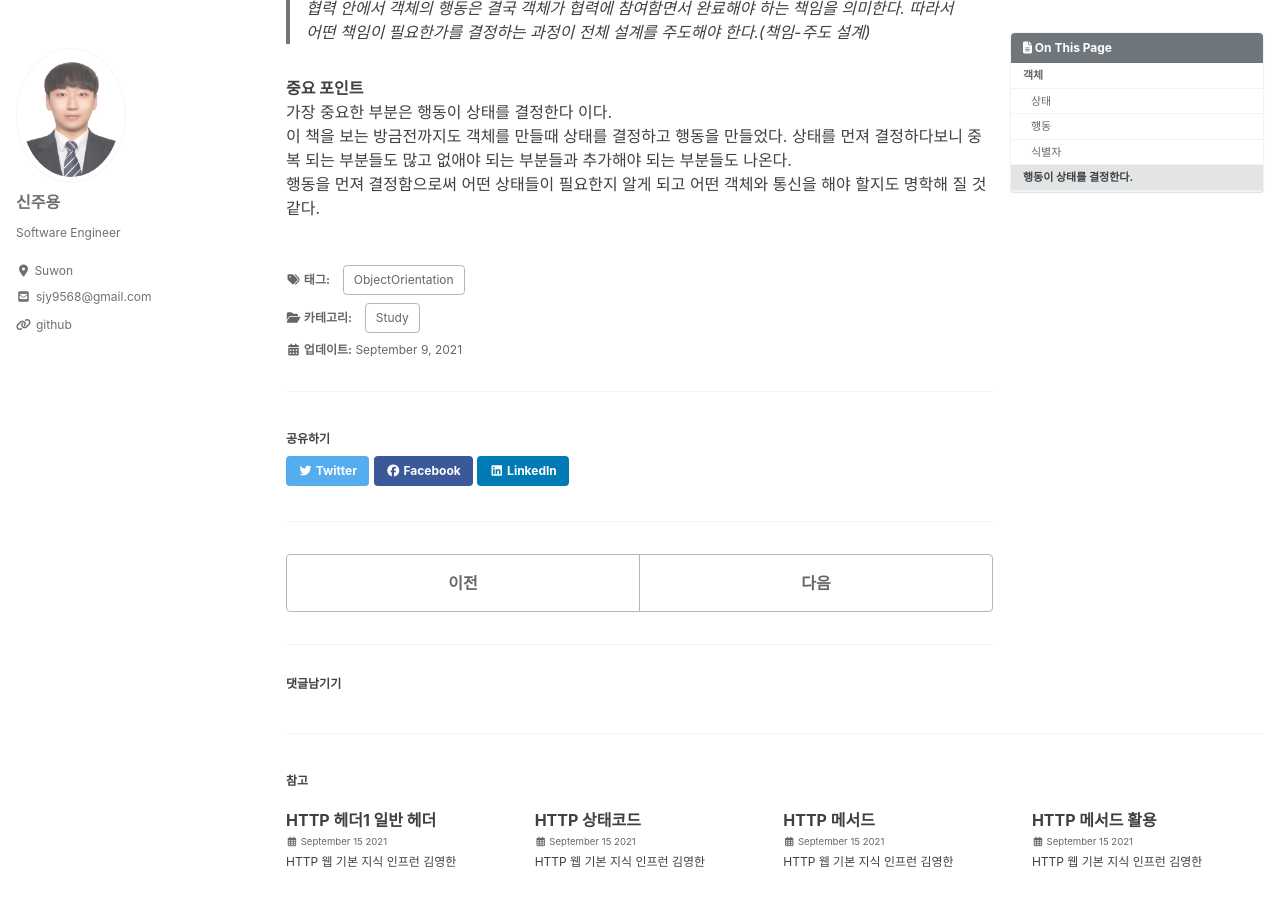
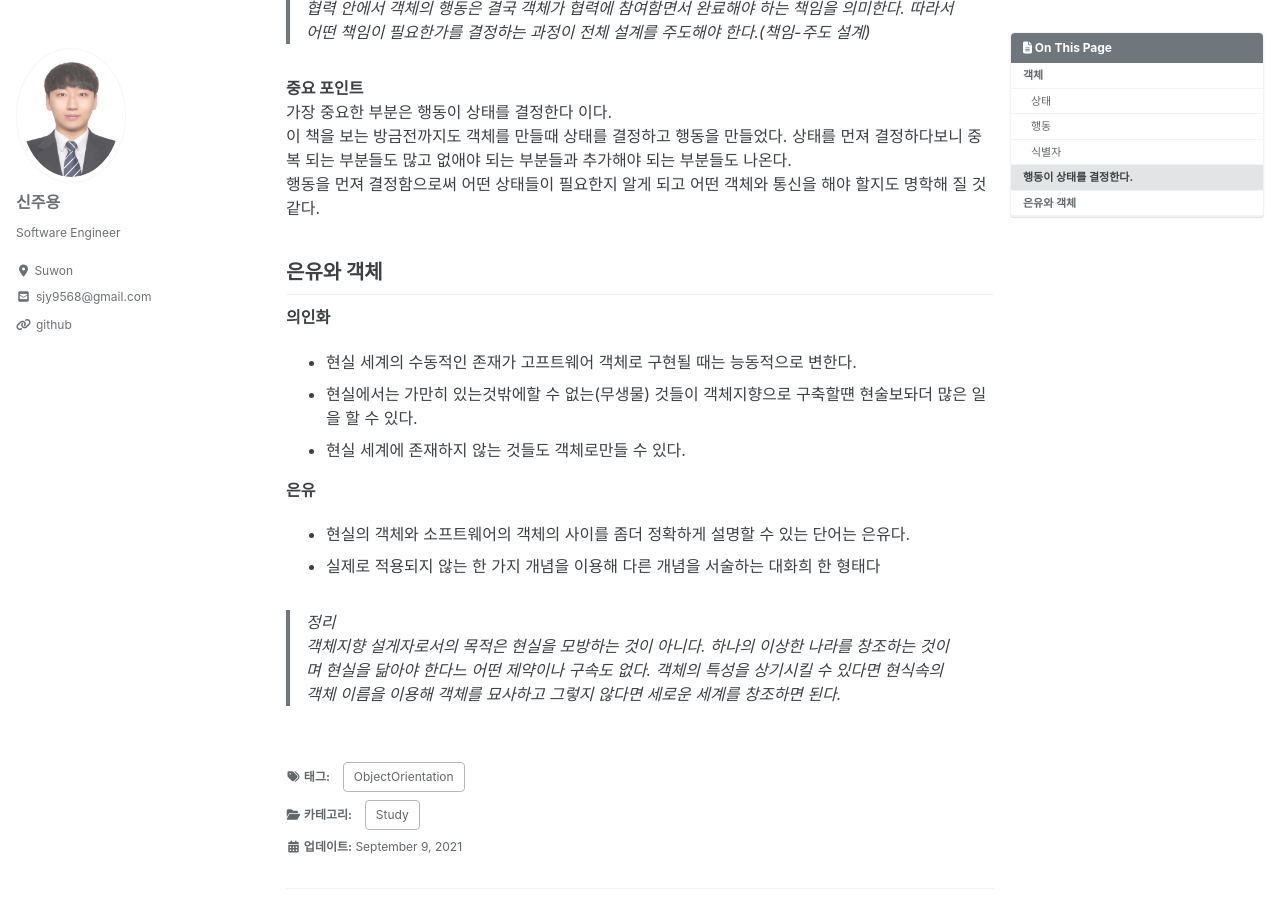
Before and after one commit to shinjooyoung/shinjooyoung.github.io, a Jekyll site: the page built from _posts/ObjectOrientation/2021-09-09-이상한 나라의 객체.md, in a window 1280 px wide and 900 px high, scrolled down 3992 px. Built offline with Jekyll 4.4.1, drawn with Linux system fonts in a browser that asks for light colours; cached includes are drawn as plain includes; nearby versions of some CDN libraries; comment, search, counter and statistics services are not loaded.

Commit message:
Update 2021-09-09-이상한 나라의 객체.md
객체 지향 공부

```diff
--- a/_posts/ObjectOrientation/2021-09-09-이상한 나라의 객체.md
+++ b/_posts/ObjectOrientation/2021-09-09-이상한 나라의 객체.md
@@ -126,3 +126,18 @@ toc: true
 가장 중요한 부분은 행동이 상태를 결정한다 이다.
 이 책을 보는 방금전까지도 객체를 만들때 상태를 결정하고 행동을 만들었다. 상태를 먼져 결정하다보니 중복 되는 부분들도 많고 없애야 되는 부분들과 추가해야 되는 부분들도 나온다.
 행동을 먼져 결정함으로써 어떤 상태들이 필요한지 알게 되고 어떤 객체와 통신을 해야 할지도 명학해 질 것 같다.
+
+## 은유와 객체
+
+**의인화**
+- 현실 세계의 수동적인 존재가 고프트웨어 객체로 구현될 때는 능동적으로 변한다.
+- 현실에서는 가만히 있는것밖에할 수 없는(무생물) 것들이 객체지향으로 구축할떈 현술보돠더 많은 일을 할 수 있다.
+- 현실 세계에 존재하지 않는 것들도 객체로만들 수 있다.
+
+
+**은유**
+- 현실의 객체와 소프트웨어의 객체의 사이를 좀더 정확하게 설명할 수 있는 단어는 은유다.
+- 실제로 적용되지 않는 한 가지 개념을 이용해 다른 개념을 서술하는 대화희 한 형태다
+
+>정리
+>객체지향 설게자로서의 목적은 현실을 모방하는 것이 아니다. 하나의 이상한 나라를 창조하는 것이며 현실을 닮아야 한다느 어떤 제약이나 구속도 없다. 객체의 특성을 상기시킬 수 있다면 현식속의 객체 이름을 이용해 객체를 묘사하고 그렇지 않다면 세로운 세계를 창조하면 된다.
```
